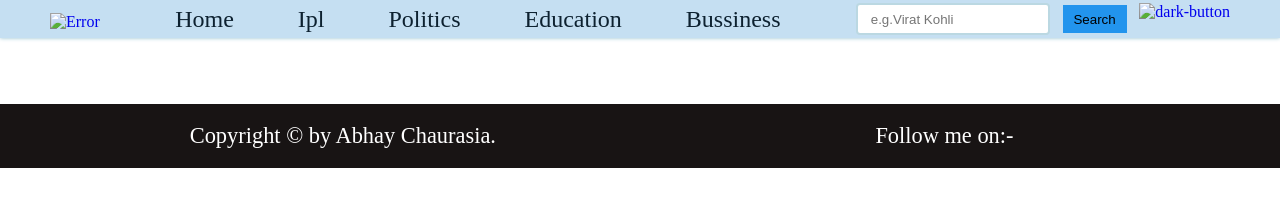
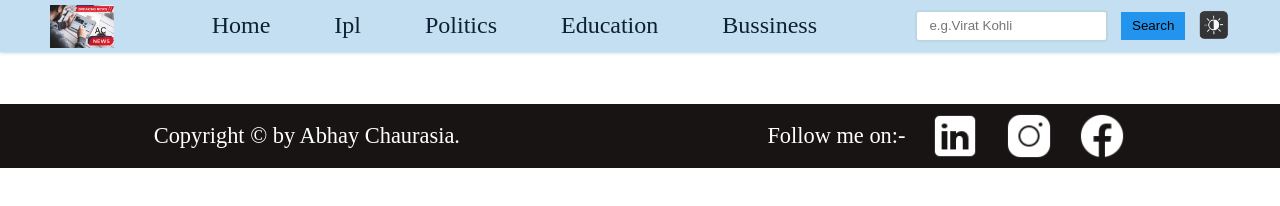
Before and after one commit to Abhay876567/News-App, a plain HTML site: page index.html in a window 1280 px wide. Drawn offline with Linux system fonts and the light colour scheme; files that its build step writes are made by us from their sources; no server answers.

Commit message:
Update index.html

```diff
--- a/index.html
+++ b/index.html
@@ -4,13 +4,14 @@
     <meta charset="UTF-8">
     <meta name="viewport" content="width=device-width, initial-scale=1.0">
     <title>NewsApp</title>
-    <link rel="stylesheet" href="style.css">
+    <link rel="stylesheet" href="News app/style.css">
+     <script src="News app/script.js"></script>
 </head>
 <body>
         <nav>
             <div class="main-nav container flex">
                 <a href="#" class="company-logo">
-                    <img src="/IMG/AC News1.png" alt="Error">
+                    <img src="News app/IMG/AC News1.png" alt="Error">
                 </a>
                 <div class="nav-links">
                     <ul class="flex">
@@ -28,7 +29,7 @@
                     <div class="theme ">
                         <div class="theme-toggle" id="theme-toggle" onclick="toggleTheme()">
                             <a href="#" >
-                                <img src="/IMG/classes-dark-mode-icon.png" alt="dark-button">
+                                <img src="News app/IMG/classes-dark-mode-icon.png" alt="dark-button">
                             </a>
                         </div>
                     </div>
@@ -46,9 +47,9 @@
             </div>
             <div class="png flex">
                 <p>Follow me on:-</p>
-                <img src="IMG/icons8-linkedin-50.png" alt="">
-                <img src="IMG/icons8-instagram-50.png" alt="">
-                <img src="IMG/icons8-facebook-50.png" alt="">
+                <img src="News app/IMG/icons8-linkedin-50.png" alt="">
+                <img src="News app/IMG/icons8-instagram-50.png" alt="">
+                <img src="News app/IMG/icons8-facebook-50.png" alt="">
             </div>
         </footer>
         <template id="template-news-card">
@@ -63,6 +64,6 @@
                 </div>
             </div>
         </template>
-        <script src="script.js"></script>
+
 </body>
 </html>
```
